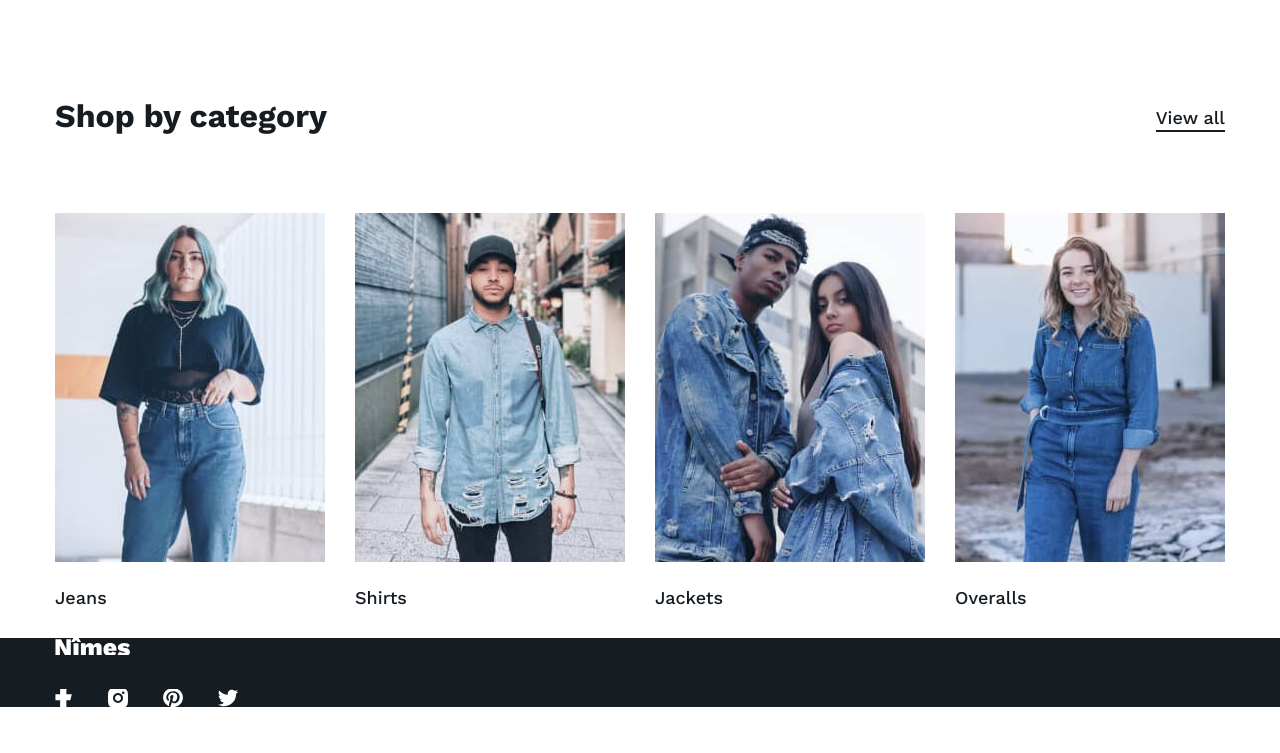
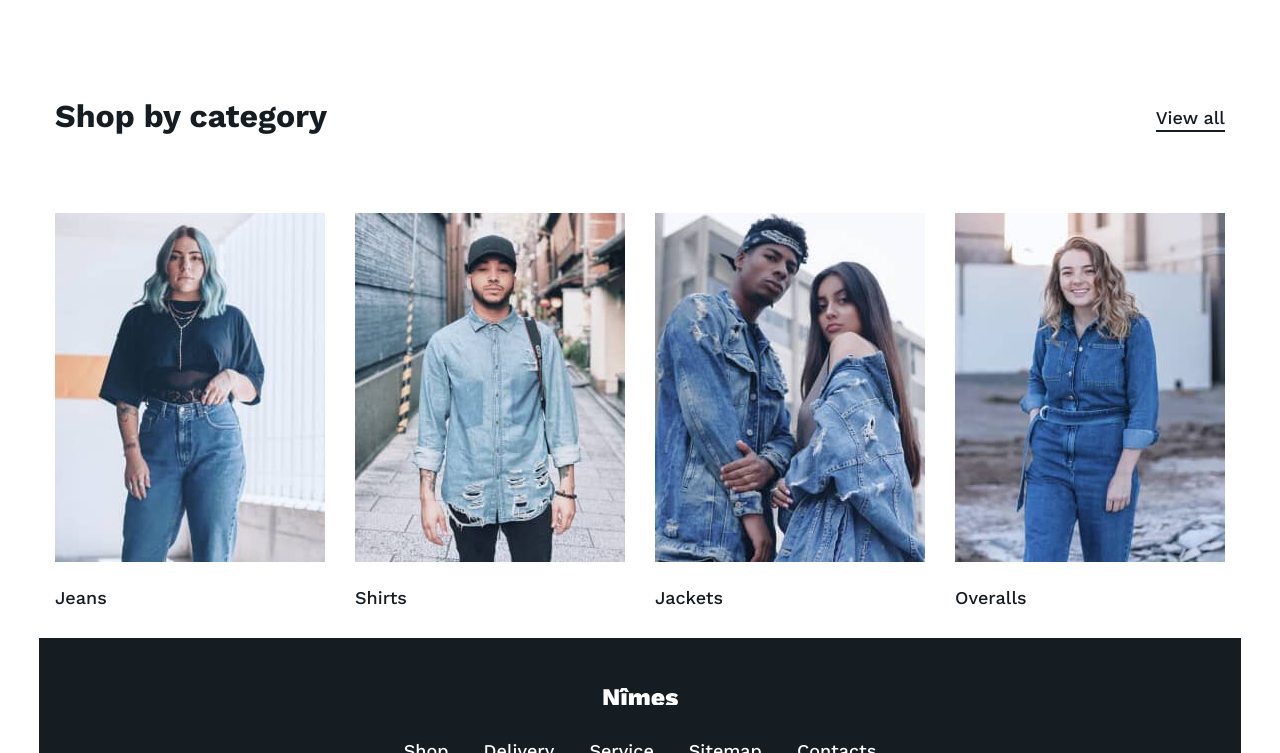
Before and after one commit to hemomaster/flex-layout-case-1, a plain HTML site: page index.html in a window 1280 px wide. Shown: the part 2047-2800 px from the top of the page. Before the commit the page ends 2754 px from the top, so only its background shows below. Drawn offline with Linux system fonts and the light colour scheme.

Commit message:
Стилизовал футер

```diff
--- a/css/main.css
+++ b/css/main.css
@@ -154,6 +154,7 @@ body {
 }
 .site-menu__link {
   display: block;
+  font-weight: 500;
   white-space: nowrap;
 }
 .site-menu__link:hover {
@@ -177,6 +178,19 @@ body {
 }
 .user-menu__link--cart {
   width: 20px;
+}
+.user-menu__link--fb {
+  width: 11px;
+  height: 20px;
+}
+.user-menu__link--insta,
+.user-menu__link--pt {
+  width: 20px;
+  height: 20px;
+}
+.user-menu__link--tw {
+  width: 20px;
+  height: 17px;
 }
 
 .btn {
@@ -202,8 +216,6 @@ body {
   display: flex;
   align-items: center;
   justify-content: space-between;
-}
-.header-section__title {
 }
 .header-section__show {
   position: relative;
@@ -367,8 +379,6 @@ body {
 
 /* news */
 
-.news {
-}
 .news__header {
   margin-bottom: 70px;
 }
@@ -456,11 +466,18 @@ body {
 /* footer */
 
 .footer {
+  display: flex;
+  flex-direction: column;
+  align-items: center;
   background-color: var(--text-color);
+  padding: 50px 0;
 }
 .footer__logo {
+  margin-bottom: 25px;
 }
 .footer__menu {
+  max-width: 476px;
+  font-size: 18px;
+  color: #fff;
+  margin-bottom: 35px;
 }
-.footer__social {
-}
--- a/index.html
+++ b/index.html
@@ -241,8 +241,7 @@
         </ul>
       </section>
     </main>
-    <footer class="footer">
-      <div class="container">
+    <footer class="container footer">
       <a class="logo footer__logo" href="#">
         <img
           class="logo__img"
@@ -272,7 +271,7 @@
       <ul class="list-reset footer__social user-menu">
         <li class="user-menu__item">
           <a
-              class="user-menu__link"
+            class="user-menu__link user-menu__link--fb"
             style="background-image: url('images/facebook.svg')"
             href="#"
             ><span class="visuallyhidden">facebook</span></a
@@ -280,7 +279,7 @@
         </li>
         <li class="user-menu__item">
           <a
-              class="user-menu__link user-menu__link--cart"
+            class="user-menu__link user-menu__link--insta"
             style="background-image: url('images/instagram.svg')"
             href="#"
             ><span class="visuallyhidden">instagram</span></a
@@ -288,7 +287,7 @@
         </li>
         <li class="user-menu__item">
           <a
-              class="user-menu__link user-menu__link--cart"
+            class="user-menu__link user-menu__link--pt"
             style="background-image: url('images/pinterest.svg')"
             href="#"
             ><span class="visuallyhidden">pinterest</span></a
@@ -296,14 +295,13 @@
         </li>
         <li class="user-menu__item">
           <a
-              class="user-menu__link user-menu__link--cart"
+            class="user-menu__link user-menu__link--tw"
             style="background-image: url('images/twitter.svg')"
             href="#"
             ><span class="visuallyhidden">twitter</span></a
           >
         </li>
       </ul>
-      </div>
     </footer>
   </body>
 </html>
```
Lines whose indentation alone changed are shown as unchanged.
